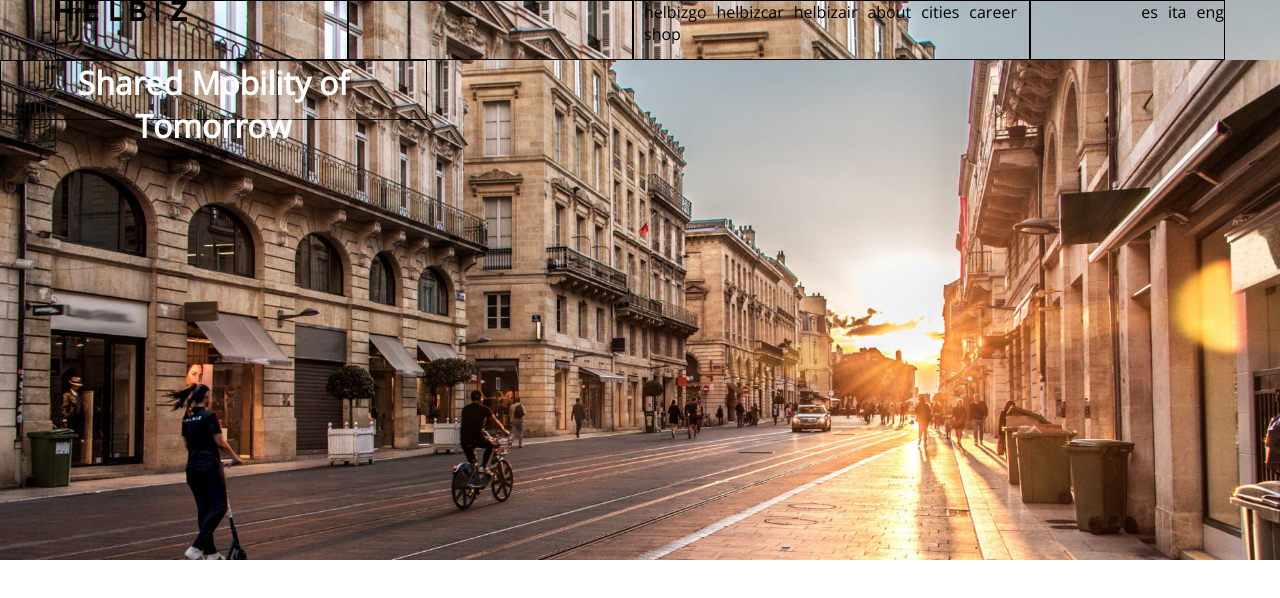
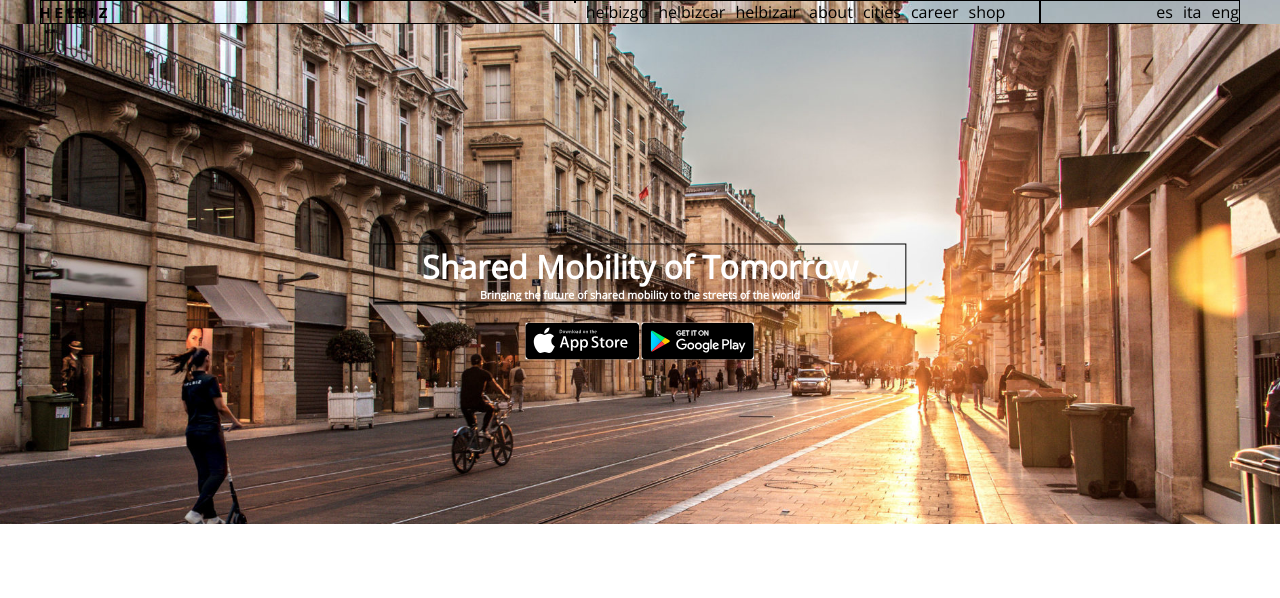
Before and after one commit to giulianapoli/html-css-helbiz, a plain HTML site: page index.html in a window 1280 px wide. Drawn offline with nearby package versions, Linux system fonts and the light colour scheme; files whose address does not match are found by name.

Commit message:
places icons inside img container

```diff
--- a/css/12-bool.css
+++ b/css/12-bool.css
@@ -1,5 +1,5 @@
 .container {
-  max-width: 1170px;
+  max-width: 1200px;
   margin: 0 auto;
 }
 
--- a/css/master.css
+++ b/css/master.css
@@ -11,7 +11,6 @@
 
 /* COMMON */
 [class*="col-"] {
-  height: 60px;
   border: 1px solid black;
 }
 
@@ -35,16 +34,44 @@
   height: 500px;
   background-size: cover;
   background-repeat: no-repeat;
-
 }
 
+/* elementi container immagine */
+
+.col-lg-5 {
+  position: absolute;
+  top: 50%;
+  left: 50%;
+  transform: translate(-50%, -50%);
+}
+
+.col-6.icons {
+  position: relative;
+}
+
+.icons .app-store,
+.icons .google-play {
+  position: absolute;
+  max-width: 100%;
+  background-color: white;
+  margin-top: 20px;
+}
+
+.icons .app-store {
+  left: 150px;
+}
+
+.icons .google-play {
+  right: 150px;
+}
 
 
 
 @media screen and (min-width: 1201px) {
   /* logo */
   .first-section .col-lg-3 img {
-    height: 20px;
+
+    height: 10px;
   }
 
   /* nav bar */
@@ -54,7 +81,7 @@
     margin-left: 10px;
   }
 
-  .container.bg-img .col-lg-4 {
+  .container.bg-img .col-lg-5 {
     position: relative;
     color: white;
     text-align: center;
--- a/index.html
+++ b/index.html
@@ -15,13 +15,13 @@
       <div class="container">
 
         <!-- logo -->
-        <div class="col-lg-3">
+        <div class="col-3 col-lg-3">
           <img src="img/logo.svg" alt="HELBIZ">
         </div>
 
         <!-- barra navigazione -->
-        <div class="col-lg-7">
-          <div class="col-offset-5"></div>
+        <div class="col-7 col-lg-7">
+          <div class="col-offset-4"></div>
           <nav>
             <ul>
               <li>helbizgo</li>
@@ -36,7 +36,7 @@
         </div>
 
         <!-- lingue -->
-        <div class="col-lg-2">
+        <div class="col-2 col-lg-2">
           <div class="lang-1">
             eng
           </div>
@@ -51,8 +51,15 @@
 
       <!-- container immagine -->
       <div class="container bg-img">
-        <div class="col-lg-4">
+        <div class="col-5 col-lg-5">
           <h1>Shared Mobility of Tomorrow</h1>
+          <h6>Bringing the future of shared mobility to the streets of the world</h6>
+          <div class="col-6 icons">
+            <img class="app-store" src="img/app-store.svg" alt="app-store">
+          </div>
+          <div class="col-6 icons">
+              <img class="google-play" src="img/google-play.svg" alt="google-play">
+          </div>
         </div>
 
       </div>
```
